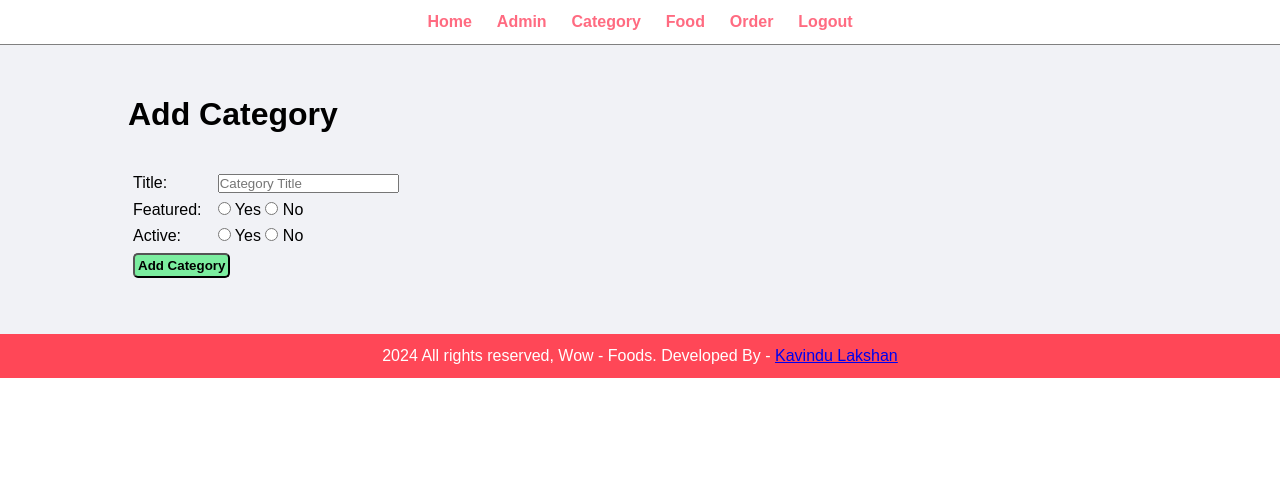
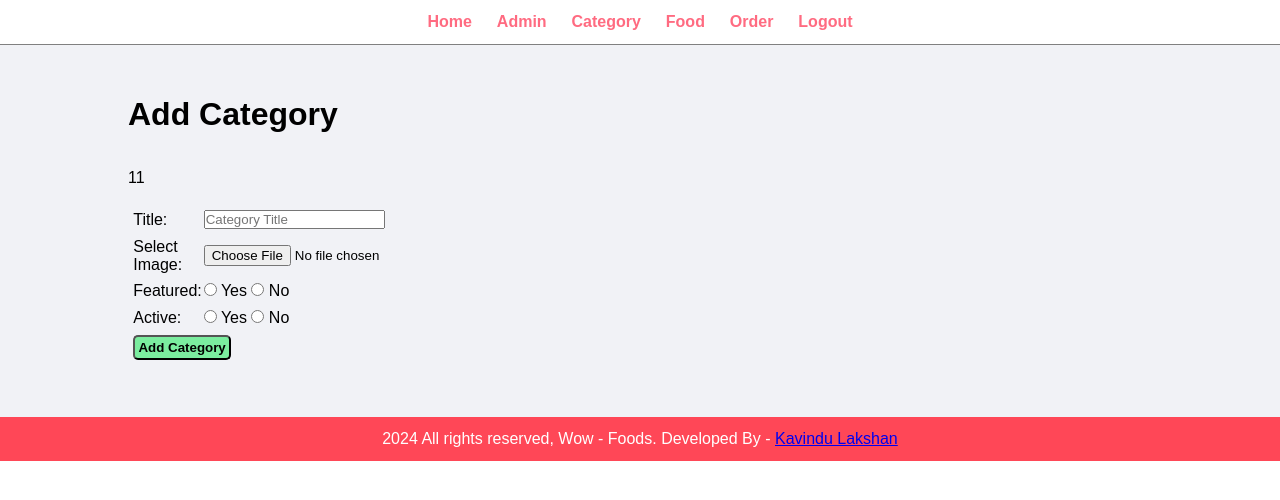
Before and after one commit to kavindu0711/Wow-Foods, a PHP site: page /Wow-Foods/admin/add-category.php in a window 1280 px wide. Shown: the top 500 px of the page. Run offline with PHP 8.4, Linux system fonts and the light colour scheme; the visitor is signed in with stand-in values (Sample User, id 1).

Commit message:
category

```diff
--- a/admin/add-admin.php
+++ b/admin/add-admin.php
@@ -84,7 +84,7 @@
             //deta inserted
             //echo "Data Inserted";
             //Create a Session Variable to Display Message
-            $_SESSION['add'] = "<div class = 'success'>Admin Added Successfully</div>";
+            $_SESSION['add'] ="<div class = 'success'>Admin Added Successfully</div>";
 
             //Redirect Page to Manage Admin
             header("location:".SITEURL.'admin/manage-admin.php');
@@ -95,7 +95,7 @@
             //failed to insert data
             //echo "Failed to Insert Data";
             //Create a Session Variable to Display Message
-            $_SESSION['add'] = "<div class = 'error'>Failed to Add Admin</div>";
+            $_SESSION['add'] ="<div class = 'error'>Failed to Add Admin</div>";
 
             //Redirect Page to add Admin
             header("location:".SITEURL.'admin/add-admin.php');
--- a/admin/add-category.php
+++ b/admin/add-category.php
@@ -1,3 +1,4 @@
+
 <?php include('partials/menu.php'); ?>
 
 <div class="main-content">
@@ -6,8 +7,22 @@
 
         <br><br>
 
+        <?php
+        if (isset($_SESSION['add'])) {
+            echo $_SESSION['add']; // Displaying Session Message
+            unset($_SESSION['add']); // Removing Session Message
+        }
+
+        if (isset($_SESSION['upload'])) {
+            echo $_SESSION['upload']; // Displaying Session Message
+            unset($_SESSION['upload']); // Removing Session Message
+        }
+        ?>
+
+        <br><br>
+
         <!-- Add Category Form Starts -->
-         <form action="" method="POST">
+        <form action="" method="POST" enctype="multipart/form-data">
             <table class="tbl-30">
                 <tr>
                     <td>Title: </td>
@@ -15,6 +30,12 @@
                         <input type="text" name="title" placeholder="Category Title">
                     </td>
                 </tr>
+
+                <tr>
+                    <td>Select Image: </td>
+                    <td>
+                        <input type="file" name="image">
+                    </td>
 
                 <tr>
                     <td>Featured: </td>
@@ -36,57 +57,100 @@
                     <td colspan="2">
                         <input type="submit" name="submit" value="Add Category" class="btn-secondary">
                     </td>
-
+                </tr>
             </table>
-
         </form>
         <!-- Add Category Form Ends -->
+    </div>
+</div>
+
+<?php include('partials/footer.php'); ?>
 
 <?php
-
-            //check whether the submit button is clicked or not
-            if(isset($_POST['submit']))
-            {
-                //echo "Clicked";
-
-                //1. Get the value from Category Form
+// Check whether the submit button is clicked or not
+if (isset($_POST['submit'])) {
+    // 1. Get the value from Category Form
     $title = $_POST['title'];
 
-                //for radio input type we need to check whether the button is selected or not
-                if(isset($_POST['featured']))
+    // For radio input, we need to check whether the button is selected or not
+    if (isset($_POST['featured'])) {
+        // Get the value from form
+        $featured = $_POST['featured'];
+    } else {
+        // Set the default value
+        $featured = "No";
+    }
+
+    if (isset($_POST['active'])) {
+        $active = $_POST['active'];
+    } else {
+        $active = "No";
+    }
+
+    // Set a default value for image_name
+    //$image_name = ""; // Or use NULL
+
+    // Check whether the image is selected or not and set the value for image name accordingly
+    print_r($_FILES['image']); // Test whether the image is selected or not
+
+    //die(); // Break the Code Here
+
+    if(isset($_FILES['image']['name']))
     {
-                    //Get the value from form
-                    $featured = $_POST['featured'];
+        // Upload the Image
+        // To upload image we need image name, source path and destination path
+        $image_name = $_FILES['image']['name'];
+
+        $source_path = $_FILES['image']['tmp_name'];
+
+        $destination_path = "../images/category/".$image_name;
+
+
+
+        // Finally upload the image
+        $upload = move_uploaded_file($source_path , $destination_path);
+
+        // Check whether the image is uploaded or not
+        // And if the image is not uploaded then we will stop the process and redirect with error message
+        if($upload == FALSE)
+        {
+            // Set Message
+            $_SESSION['upload'] = "<div class='error'>Failed to Upload Image</div>";
+            // Redirect to Add Category Page
+            header('location:'.SITEURL.'admin/add-category.php');
+            // Stop the Process
+            die();
+        }
+
     }
     else
     {
-                    //Set the default value
-                    $featured = "No";
+        // Don't Upload the Image and set the image_name value as blank
+        //$image_name = "";
     }
 
-                if(isset($_POST['active']))
-                {
-                    $active = $_POST['active'];
-                }
-                else
-                {
-                    $active = "No";
-                }
-
-                //2. Create SQL Query to Insert Category into Database
+    // 2. Create SQL Query to Insert Category into Database
     $sql = "INSERT INTO tbl_category SET
             title = '$title',
+            image_name = '$image_name',
             featured = '$featured',
             active = '$active'
         ";
 
-                //3. Execute the Query and Save in Database
-                $res = mysqli_query($conn, $sql) or die(mysqli_error());
+    // 3. Execute the Query and Save in Database
+    $res = mysqli_query($conn, $sql);
 
+    // 4. Check whether the query is executed or not and data is inserted or not
+    if ($res == TRUE) {
+        // Query Executed and Category Added
+        $_SESSION['add'] = "<div class='success'>Category Added Successfully</div>";
+        // Redirect to Manage Category Page
+        header("location:" . SITEURL . 'admin/manage-category.php');
+    } else {
+        // Failed to Add Category
+        $_SESSION['add'] = "<div class='error'>Failed to Add Category</div>";
+        // Redirect to Add Category Page
+        header("location:" . SITEURL . 'admin/add-category.php');
+    }
 }
 ?>
-    </div>
-</div>
-
-
-<?php include('partials/footer.php'); ?>
--- a/config/constants.php
+++ b/config/constants.php
@@ -15,4 +15,9 @@
     $conn = mysqli_connect($servername,$username,$password) or die(mysqli_error());
     $db_select = mysqli_select_db($conn , $dbname ) or die(mysqli_error());
 
+// Enable error reporting
+ini_set('display_errors', 1);
+ini_set('display_startup_errors', 1);
+error_reporting(E_ALL);
+
 ?>
```
Also changed, not shown: admin/manage-category.php (+15 -1 lines), images/category/logo.png (added), images/category/pizza.jpg (added). Lines whose indentation alone changed are shown as unchanged.
